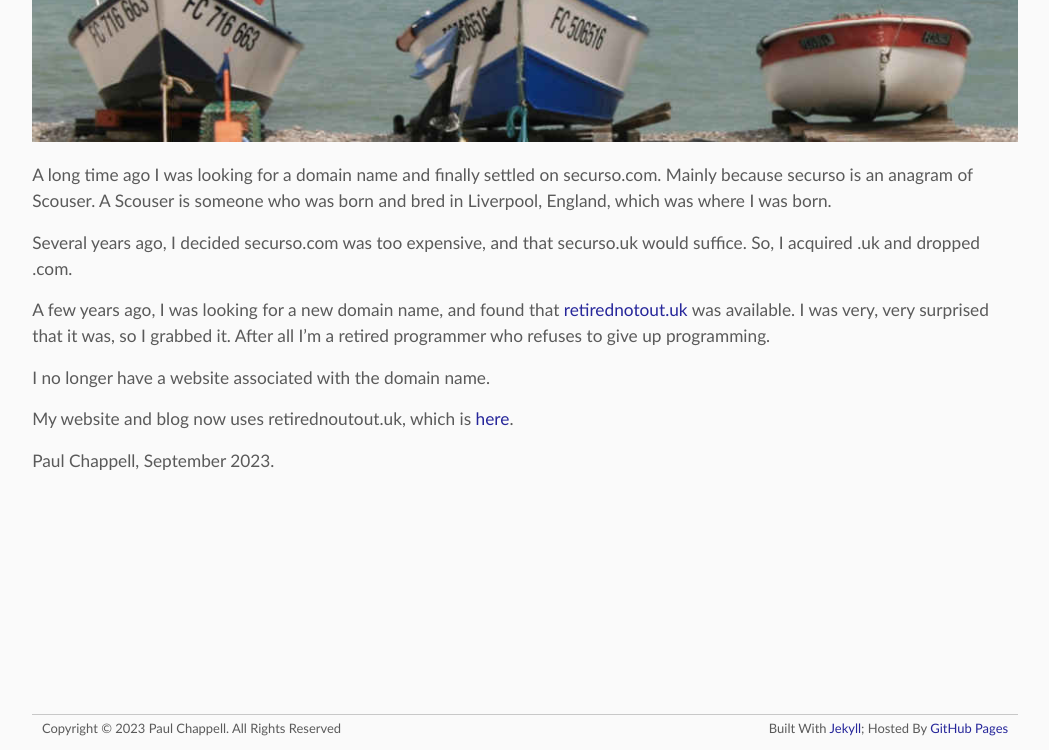
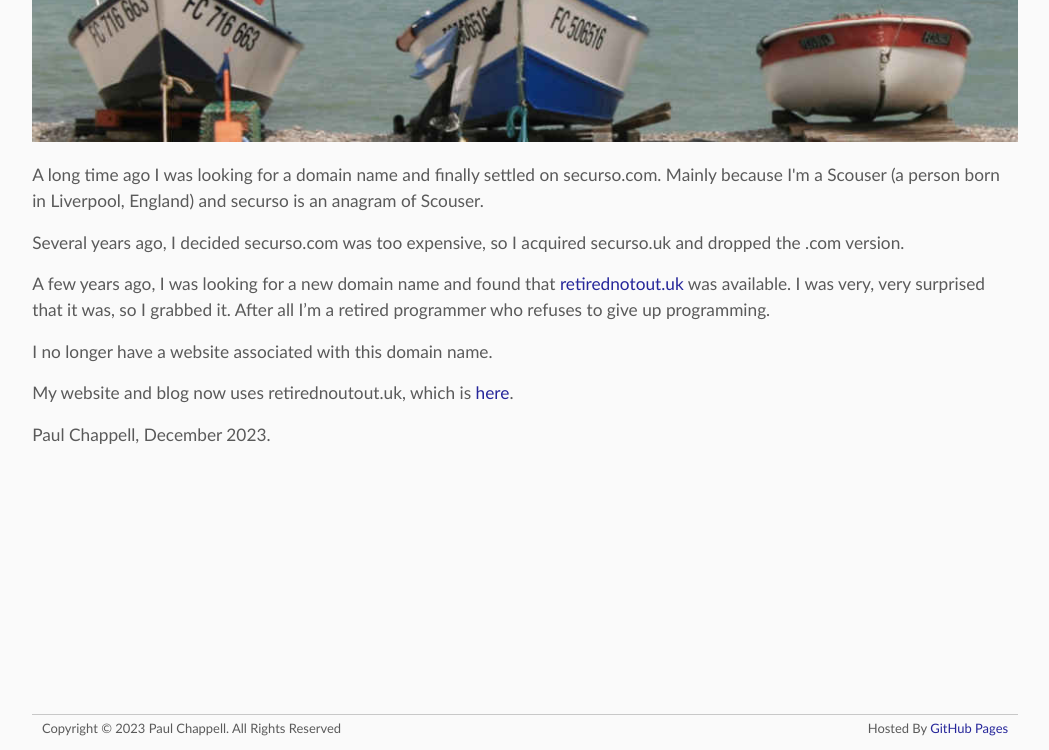
Before and after one commit to RnoSoft/Securso, a plain HTML site: page index.html in a window 1280 px wide. Shown: the part 50-800 px from the top of the page, without its empty margins (115-1164 px from the left). Drawn offline with Linux system fonts and the light colour scheme.

Commit message:
Text corrections

```diff
--- a/index.html
+++ b/index.html
@@ -27,27 +27,28 @@
 </header>
 
 <article class="main-area-article">
-    <p>A long time ago I was looking for a domain name and finally settled on securso.com. Mainly because securso is an anagram of
-        Scouser. A Scouser is someone who was born and bred in Liverpool, England, which was where I was born.</p>
 
-        <p>Several years ago, I decided securso.com was too expensive, and that securso.uk would suffice. So, I acquired .uk and dropped
-        .com.</p>
+    <p>A long time ago I was looking for a domain name and finally settled on securso.com. Mainly because I'm a Scouser
+        (a person born in Liverpool, England) and securso is an anagram of Scouser.</p>
 
-        <p>A few years ago, I was looking for a new domain name, and found that <a href="https://retirednotout.uk">retirednotout.uk</a> was available.
-        I was very, very surprised  that it was, so I grabbed it. After all I’m a retired programmer who refuses to give up programming.</p>
+    <p>Several years ago, I decided securso.com was too expensive, so I acquired securso.uk and dropped the .com version.</p>
 
-        <p>I no longer have a website associated with the domain name.</p>
+    <p>A few years ago, I was looking for a new domain name and found that <a href="https://retirednotout.uk">retirednotout.uk</a>
+        was available. I was very, very surprised that it was, so I grabbed it. After all I’m a retired programmer who refuses to
+        give up programming.</p>
 
-        <p>My website and blog now uses retirednoutout.uk, which is <a href="https://retirednotout.uk">here</a>.</p>
+    <p>I no longer have a website associated with this domain name.</p>
 
-        <p>Paul Chappell, September 2023.</p>
+    <p>My website and blog now uses retirednoutout.uk, which is <a href="https://retirednotout.uk">here</a>.</p>
 
-        </article>
+    <p>Paul Chappell, December 2023.</p>
+
+</article>
 
 <footer class="footer-area">
     <div class="foot-text">
         <p class="foot-text-left">Copyright © 2023 Paul Chappell. All Rights Reserved</p>
-        <p class="foot-text-right">Built With <a href="https://jekyllrb.com/">Jekyll</a>; Hosted By <a href="https://pages.github.com/">GitHub Pages</a></p>
+        <p class="foot-text-right">Hosted By <a href="https://pages.github.com/">GitHub Pages</a></p>
     </div>
 </footer>
 
```
Also changed, not shown: 1 other file.
